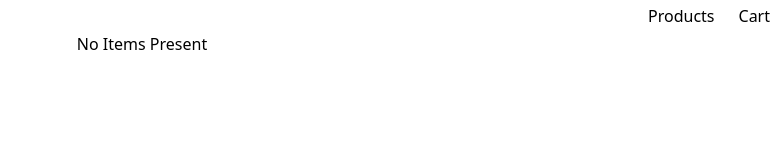
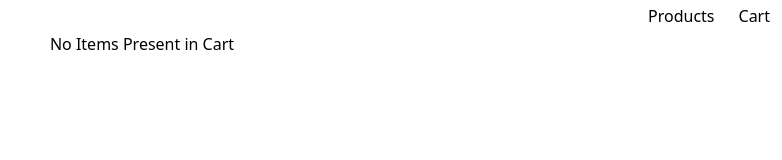
Before and after one commit to UtpalTheDev/Flipkart-Machine-Code, a React (Create React App) app in the folder frontend/: page /cart in a window 1280 px wide. Shown: the top 160 px of the page, without its empty margins (498-1280 px from the left). Built offline with nearby package versions, Linux system fonts and the light colour scheme.

Commit message:
refactor: quantity batch add

```diff
--- a/frontend/src/App.js
+++ b/frontend/src/App.js
@@ -5,15 +5,20 @@ import Sort from "./Sort"
 import Filter from "./Filter"
 import {Routes,Route,Link} from "react-router-dom";
 import Cart from "./Cart"
-
+import {useReduce} from "./Reducer-context"
 function App() {
+  const {cart}=useReduce()
   return (
     <div className="App">
 
      <navbar className="flex w-full justify-end">
 
      <div className="m-1 px-2"><Link to="/" >Products</Link></div>
-     <div className="m-1 px-2"><Link to="cart">Cart</Link></div>
+     <div className="m-1 px-2"><Link to="cart">Cart
+     { cart.length>0 && <button className="bg-black text-white rounded-md px-2 mx-1 text-sm">{cart.reduce((acc,cur)=>{
+       return acc=acc+cur.qty
+     },0)}</button>}
+     </Link></div>
 
     </navbar>
      <Routes>
--- a/frontend/src/Cart.js
+++ b/frontend/src/Cart.js
@@ -5,7 +5,7 @@ const {cart,dispatch}=useReduce()
 console.log("cart--",cart)
 return(
     <div className="flex flex-wrap justify-center pb-5">
-     {cart.length===0 && "No Items Present"}
+     {cart.length===0 && "No Items Present in Cart"}
     {cart.map(item=>{
         return(
             <>
```
